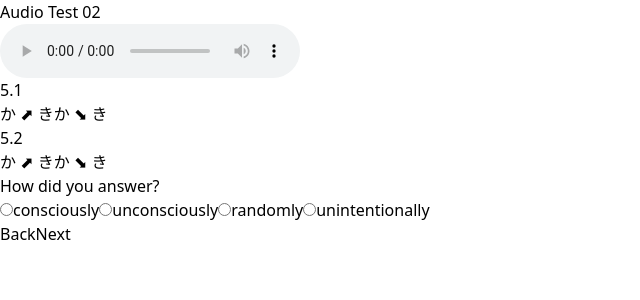
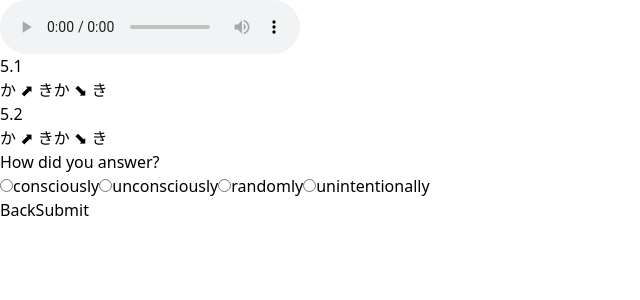
Before and after one commit to priyanjanjb/Quiz, a React (Vite) app in the folder Client/: page /form3 in a window 1280 px wide. Shown: the top 300 px of the page, without its empty margins (0-640 px from the left). Built offline with nearby package versions, Linux system fonts and the light colour scheme.

Commit message:
implement score calculation and submission handling in Form3

```diff
--- a/Client/src/pages/form3.tsx
+++ b/Client/src/pages/form3.tsx
@@ -18,9 +18,65 @@ function Form3() {
     setAnswers(prev => ({ ...prev, [groupKey]: value }));
   };
 
-  const handleNext = () => {
+  const calculateScore = () => {
+    const correctAnswers: Record<string, string> = {
+      "1.1": "あ ⬈ め",
+      "1.2": "あ ⬊ め",
+      "2.1": "は ⬊ し",
+      "2.2": "は ⬈ し",
+      "3.1": "か ⬊ み",
+      "3.2": "か ⬈ み",
+      "4.1": "さ ⬈ け",
+      "4.2": "さ ⬊ け",
+      "5.1": "か ⬊ き",
+      "5.2": "か ⬈ き",
+    };
+
+    const allAnswers = {
+      ...quiz.form1,
+      ...quiz.form2,
+      ...quiz.form3,
+      ...answers,
+    };
+
+    let score = 0;
+    Object.keys(correctAnswers).forEach(key => {
+      if (allAnswers[key] === correctAnswers[key]) score++;
+    });
+    return score;
+  };
+
+  const handleSubmit = async () => {
     setQuiz((prev: any) => ({ ...prev, form3: answers, answerType }));
-    navigate("/form4");
+
+    const allResponses = {
+      ...quiz.form1,
+      ...quiz.form2,
+      ...quiz.form3,
+      ...answers
+    };
+
+    const score = calculateScore();
+
+    const payload = {
+      name: quiz.form1.name,
+      responses: allResponses,
+      answerType,
+      score
+    };
+
+    try {
+      const res = await fetch(`${import.meta.env.VITE_API_URL}/api/submit`, {
+        method: "POST",
+        headers: { "Content-Type": "application/json" },
+        body: JSON.stringify(payload)
+      });
+
+      const data = await res.json();
+      alert(`Score: ${score}\n${data.message}`);
+    } catch (err) {
+      console.error(err);
+    }
   };
 
   const handleBack = () => {
@@ -31,7 +87,7 @@ function Form3() {
   return (
     <div className="min-h-screen bg-teal-700 flex items-center justify-center">
       <div className="w-full max-w-4xl bg-[#a9c2c9] rounded-[60px] p-10">
-        <h1 className="text-center text-5xl text-white mb-6">Audio Test 02</h1>
+
 
         {questions.map(q => (
           <div key={q.id} className="flex flex-col items-center gap-4">
@@ -67,7 +123,13 @@ function Form3() {
           <div className="flex flex-col items-center gap-2">
             {["consciously","unconsciously","randomly","unintentionally"].map(type => (
               <label key={type}>
-                <input type="radio" name="type" value={type} checked={answerType===type} onChange={e => setAnswerType(e.target.value)} />
+                <input
+                  type="radio"
+                  name="type"
+                  value={type}
+                  checked={answerType===type}
+                  onChange={e => setAnswerType(e.target.value)}
+                />
                 {type}
               </label>
             ))}
@@ -76,7 +138,7 @@ function Form3() {
 
         <div className="flex justify-between mt-12">
           <button onClick={handleBack} className="bg-gray-300 px-12 py-3 rounded-full">Back</button>
-          <button onClick={handleNext} className="bg-gray-300 px-12 py-3 rounded-full">Next</button>
+          <button onClick={handleSubmit} className="bg-blue-600 text-white px-12 py-3 rounded-full">Submit</button>
         </div>
       </div>
     </div>
```
